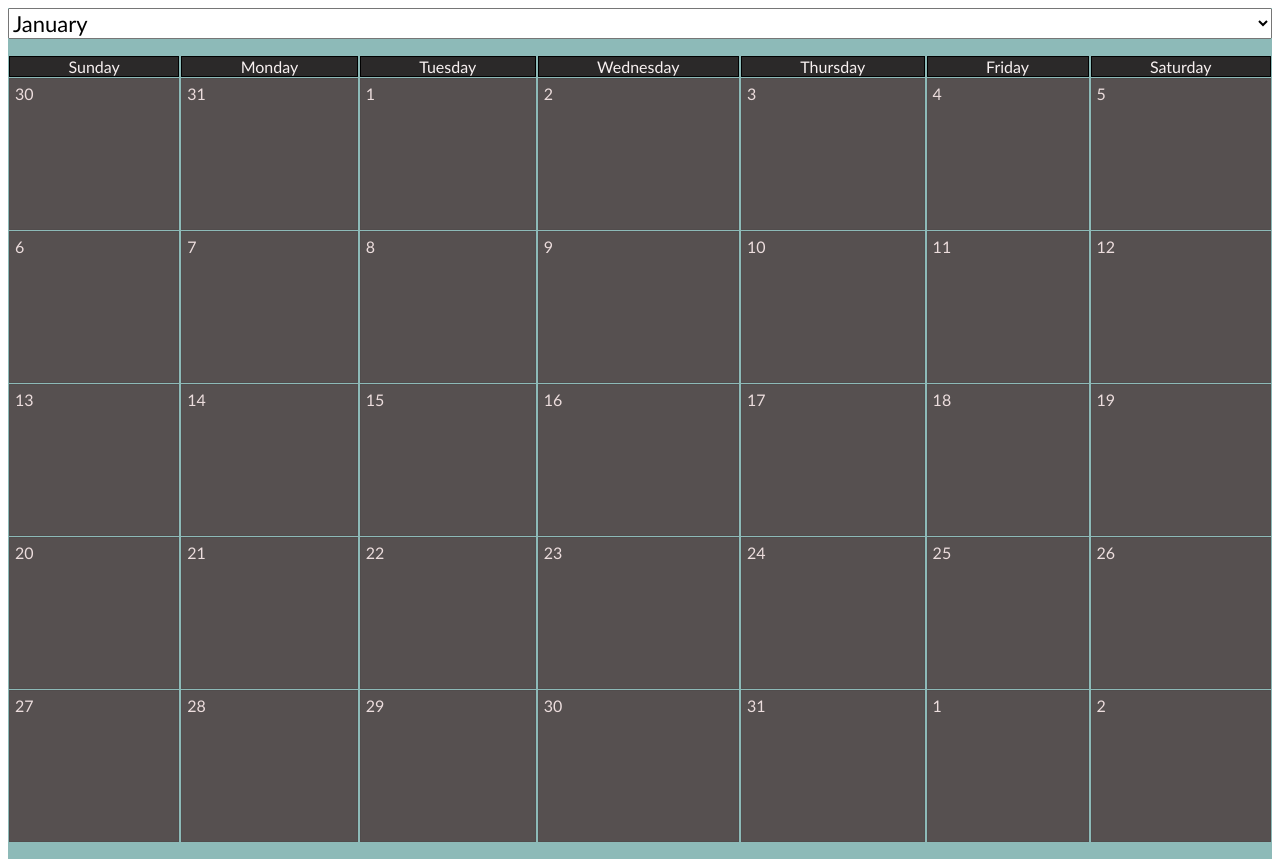
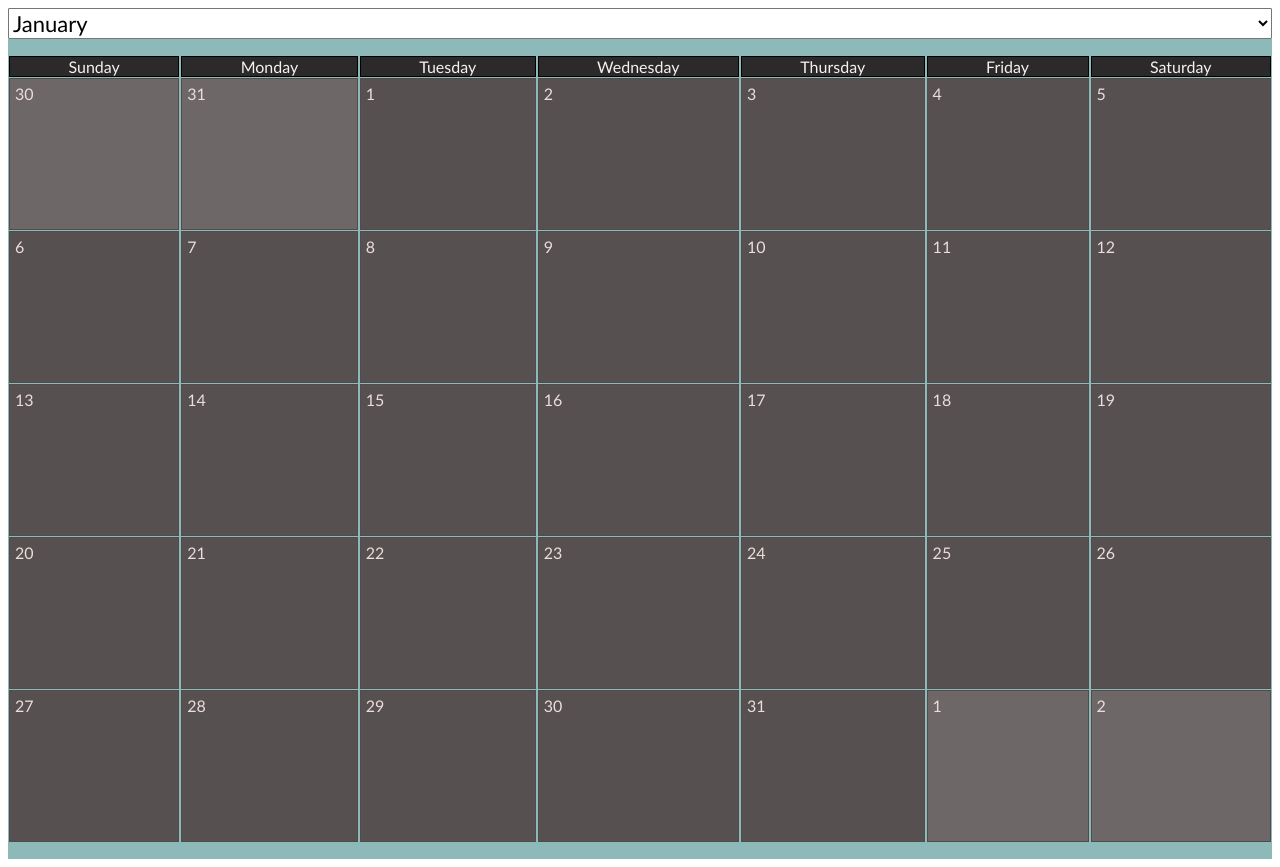
Before and after one commit to mrashby/CalendarApp, a React (Create React App) app: page / in a window 1280 px wide. Built offline with nearby package versions, Linux system fonts and the light colour scheme.

Commit message:
Changed previous/future dates color

```diff
--- a/src/components/CalendarStructure/Month/DayBox.tsx
+++ b/src/components/CalendarStructure/Month/DayBox.tsx
@@ -2,14 +2,24 @@ import React from "react";
 
 interface props {
   dayValue: number;
+  boxClass: boolean;
 }
 
-const DayBox = ({dayValue}: props) => {
+const DayBox = ({ dayValue, boxClass }: props) => {
+  console.log(boxClass);
 
   return (
-      <div className='day-box'>
-        <div className='day-text'>{dayValue}</div>
-      </div>
+    <div>
+      {boxClass ? (
+        <div className='day-box'>
+          <div className='day-text'>{dayValue}</div>
+        </div>
+      ) : (
+        <div className='diff-day-box'>
+          <div className='day-text'>{dayValue}</div>
+        </div>
+      )}
+    </div>
   );
 };
 
--- a/src/components/CalendarStructure/Month/DayColumn.tsx
+++ b/src/components/CalendarStructure/Month/DayColumn.tsx
@@ -20,12 +20,12 @@ const DayColumn = ({ day, id }: props) => {
   let numberOfDaysInMonth: number = new Date(setDate.getFullYear(), setDate.getMonth() + 1, 0).getDate();
 
   // declare main array
-  let numberOfDaysArray: { value: number, id: number, month: number}[] = [];
+  let numberOfDaysArray: { value: number, id: number, month: number, current: boolean}[] = [];
 
   // use array to trigger function number of times equal to the days in the month
   for ( let x: number = 1; x <= numberOfDaysInMonth; x++ ) {
     let idNumber: string = `${monthValue}.${x}`
-    numberOfDaysArray.push({ value: x, id: +idNumber, month: monthValue });
+    numberOfDaysArray.push({ value: x, id: +idNumber, month: monthValue, current: true });
   };
 
   // fill in blocks if the first day of the month is not Sunday (first grid column)
@@ -37,7 +37,7 @@ const DayColumn = ({ day, id }: props) => {
     let previousMonth: number = monthValue - 1;
     let idNumber: string = `${previousMonth}.${getPreviousDate}`
 
-    numberOfDaysArray.unshift({ value: getPreviousDate, id: +idNumber, month: previousMonth});
+    numberOfDaysArray.unshift({ value: getPreviousDate, id: +idNumber, month: previousMonth, current: false});
   };
 
   // fill in blocks if the last day of the month is not Saturday (last grid column)
@@ -50,19 +50,19 @@ const DayColumn = ({ day, id }: props) => {
     let nextMonth: number = monthValue + 1;
     let idNumber: string = `${nextMonth}.${getNextDate}`
 
-    numberOfDaysArray.push({ value: getNextDate, id: +idNumber, month: nextMonth});
+    numberOfDaysArray.push({ value: getNextDate, id: +idNumber, month: nextMonth, current: false});
     inc++;
   };
 
   // function to assign dates to relevant day column
-  const calculateDateGrid = (dateInput: number, itemId: number, month: number) => {
+  const calculateDateGrid = (dateInput: number, itemId: number, month: number, current: boolean) => {
 
     let dayOfMonth: Date = new Date(setDate.getFullYear(), month, dateInput);
     let weekdayNumber: number = dayOfMonth.getDay();
 
     // matching the day of month to the column header
     if (weekdayNumber === id) {
-        return <DayBox key={itemId} dayValue={dateInput} />
+        return <DayBox key={itemId} dayValue={dateInput} boxClass={current} />
       };
     };
 
@@ -70,7 +70,7 @@ const DayColumn = ({ day, id }: props) => {
     <li className='weekday'>
       <DayHeader day={day}/>
       { numberOfDaysArray.map(x =>
-        calculateDateGrid(x.value, x.id, x.month)
+        calculateDateGrid(x.value, x.id, x.month, x.current)
       )}
     </li>
   );
--- a/src/components/CalendarStructure/Month/MonthView.css
+++ b/src/components/CalendarStructure/Month/MonthView.css
@@ -50,6 +50,17 @@
     background-color: rgb(86, 80, 80);
 }
 
+.diff-day-box {
+    display: flex;
+    flex-direction: column;
+    justify-content: flex-start;
+    margin: 1px;
+    border: 1px rgb(81, 76, 76);
+    border-style: solid;
+    height: 150px;
+    background-color: rgb(110, 103, 103);
+}
+
 .day-text {
     margin: 5px;
     color: rgb(236, 221, 221);
```
